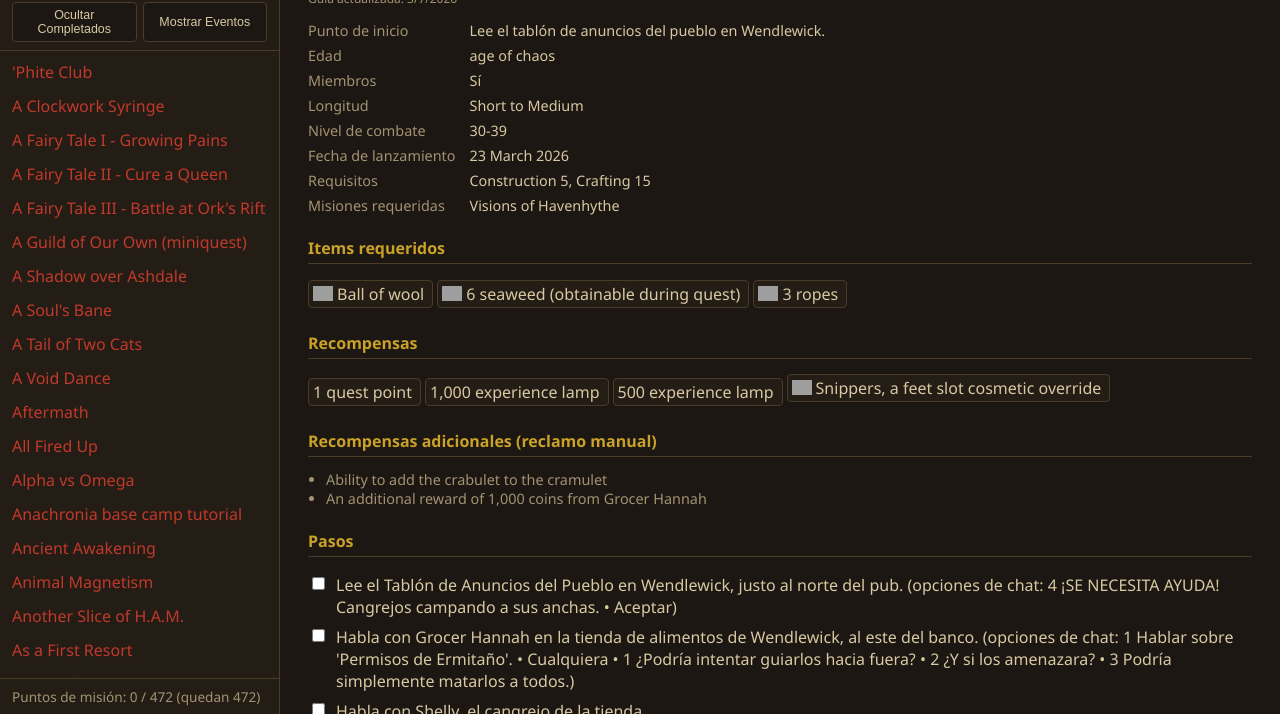
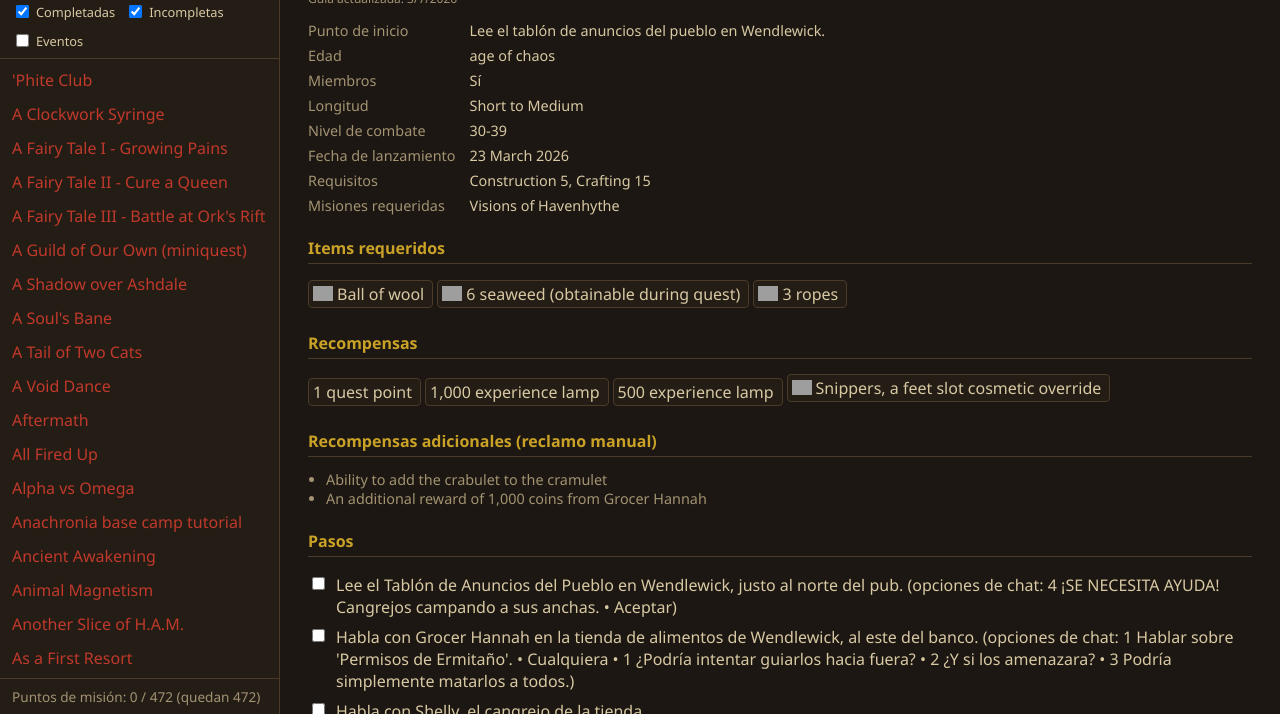
Before and after one commit to AndreDiaz11/rs3-quest-guide-alt1, a plain HTML site: page app/index.html in a window 1280 px wide. Shown: the part 86-800 px from the top of the page. Drawn offline with Linux system fonts and the light colour scheme; grey boxes are pictures that could not be loaded.

Commit message:
Replace toggle buttons with 3 independent checkboxes (Completadas/Incompletas/Eventos)
Every quest falls into exactly one of 3 non-overlapping buckets (completed;
incomplete non-event; incomplete event), each with its own checkbox. All
off empties the list, all on shows everything — verified the 3 buckets sum
to the full dataset with no overlap or gaps.

```diff
--- a/app/css/styles.css
+++ b/app/css/styles.css
@@ -111,24 +111,18 @@ body {
   padding: 6px 8px;
 }
 
-#sidebar-toggles {
+#sidebar-checks {
   display: flex;
-  gap: 6px;
+  gap: 10px;
+  flex-wrap: wrap;
 }
 
-.sidebar-toggle {
-  flex: 1;
-  background: var(--bg-panel);
-  color: var(--text);
-  border: 1px solid var(--border);
-  border-radius: 4px;
-  padding: 5px 6px;
-  font-size: 0.78em;
+.sidebar-check {
+  display: flex;
+  align-items: center;
+  gap: 4px;
   cursor: pointer;
-}
-
-.sidebar-toggle:hover {
-  background: rgba(255, 255, 255, 0.06);
+  font-size: 0.8em;
 }
 
 #settings-overlay {
--- a/app/js/sidebar.js
+++ b/app/js/sidebar.js
@@ -9,30 +9,22 @@ function normalizeSearch(text) {
     .trim();
 }
 
+/** Every quest falls into exactly one of these 3 non-overlapping buckets. */
+function questBucket(quest) {
+  if (questStatus(quest.id) === "COMPLETED") return "completed";
+  if (quest.isSeasonal) return "events";
+  return "incomplete";
+}
+
 function filterQuests(quests) {
-  const { showCompleted, showEvents, searchText } = state.activeFilters;
+  const { showCompleted, showIncomplete, showEvents, searchText } = state.activeFilters;
+  const bucketVisible = { completed: showCompleted, incomplete: showIncomplete, events: showEvents };
   const search = normalizeSearch(searchText);
   return quests.filter((q) => {
-    if (!showCompleted && questStatus(q.id) === "COMPLETED") return false;
-    if (!showEvents && q.isSeasonal && questStatus(q.id) !== "COMPLETED") return false;
+    if (!bucketVisible[questBucket(q)]) return false;
     if (search && !normalizeSearch(q.title).includes(search)) return false;
     return true;
   });
-}
-
-/** A button whose own label reflects the action it performs next (toggle pattern). */
-function buildToggleButton({ getState, labelWhenOn, labelWhenOff, onToggle }) {
-  const button = document.createElement("button");
-  button.className = "sidebar-toggle";
-  const sync = () => {
-    button.textContent = getState() ? labelWhenOn : labelWhenOff;
-  };
-  button.addEventListener("click", () => {
-    onToggle();
-    sync();
-  });
-  sync();
-  return button;
 }
 
 // Se construye una sola vez; escribir en el buscador solo debe volver a
@@ -53,40 +45,36 @@ function buildFilterBar(container, onChange) {
   });
   bar.appendChild(search);
 
-  const togglesWrap = document.createElement("div");
-  togglesWrap.id = "sidebar-toggles";
+  const checksWrap = document.createElement("div");
+  checksWrap.id = "sidebar-checks";
+  const checkboxes = [
+    { key: "showCompleted", label: "Completadas" },
+    { key: "showIncomplete", label: "Incompletas" },
+    { key: "showEvents", label: "Eventos" },
+  ];
+  checkboxes.forEach(({ key, label }) => {
+    const wrap = document.createElement("label");
+    wrap.className = "sidebar-check";
+    const input = document.createElement("input");
+    input.type = "checkbox";
+    input.checked = state.activeFilters[key];
+    input.addEventListener("change", () => {
+      state.activeFilters[key] = input.checked;
+      onChange();
+    });
+    wrap.appendChild(input);
+    wrap.appendChild(document.createTextNode(label));
+    checksWrap.appendChild(wrap);
+  });
+  bar.appendChild(checksWrap);
 
-  togglesWrap.appendChild(
-    buildToggleButton({
-      getState: () => state.activeFilters.showCompleted,
-      labelWhenOn: "Ocultar Completados",
-      labelWhenOff: "Mostrar Completados",
-      onToggle: () => {
-        state.activeFilters.showCompleted = !state.activeFilters.showCompleted;
-        onChange();
-      },
-    })
-  );
-
-  togglesWrap.appendChild(
-    buildToggleButton({
-      getState: () => state.activeFilters.showEvents,
-      labelWhenOn: "Ocultar Eventos",
-      labelWhenOff: "Mostrar Eventos",
-      onToggle: () => {
-        state.activeFilters.showEvents = !state.activeFilters.showEvents;
-        onChange();
-      },
-    })
-  );
-
-  bar.appendChild(togglesWrap);
   container.appendChild(bar);
 }
 
 function renderCounter(container) {
   // Las minimisiones dan 0 puntos siempre; las de temporada sí cuentan hacia el
-  // total nativo (confirmado contra una cuenta real vía RunePixels).
+  // total nativo (confirmado contra una cuenta real vía RunePixels). El contador
+  // siempre usa el dataset completo, sin importar qué casilleros estén activos.
   const quests = state.index.quests.filter((q) => !q.isMiniquest);
   const totalQP = quests.reduce((sum, q) => sum + (q.questPoints || 0), 0);
   const doneQP = quests.reduce(
@@ -120,7 +108,7 @@ function renderList(listEl, onSelect) {
 
 const initializedFilterBars = new WeakSet();
 
-/** Renders the sidebar: builds the search/toggle bar once, then (re)renders the list + counter. */
+/** Renders the sidebar: builds the search/checkbox bar once, then (re)renders the list + counter. */
 export function renderSidebar({ filterBarEl, listEl, counterEl }, onSelect) {
   if (!initializedFilterBars.has(filterBarEl)) {
     initializedFilterBars.add(filterBarEl);
--- a/app/js/state.js
+++ b/app/js/state.js
@@ -2,11 +2,13 @@ export const state = {
   settings: { username: "", lang: "es" },
   index: { datasetVersion: null, lastUpdated: null, quests: [] },
   runemetricsStatus: new Map(), // questId -> { status, userEligible }
+  // 3 casilleros independientes sobre 3 grupos que no se solapan (ver
+  // questBucket en sidebar.js): completada / incompleta normal / evento no
+  // completado. Apagar los 3 vacía la lista; encender los 3 muestra todo.
   activeFilters: {
     searchText: "",
     showCompleted: true,
-    // Las misiones de temporada solo se pueden jugar durante el evento real, así
-    // que se ocultan por defecto y el usuario las revela con un botón si quiere.
+    showIncomplete: true,
     showEvents: false,
   },
   selectedQuestId: null,
```
